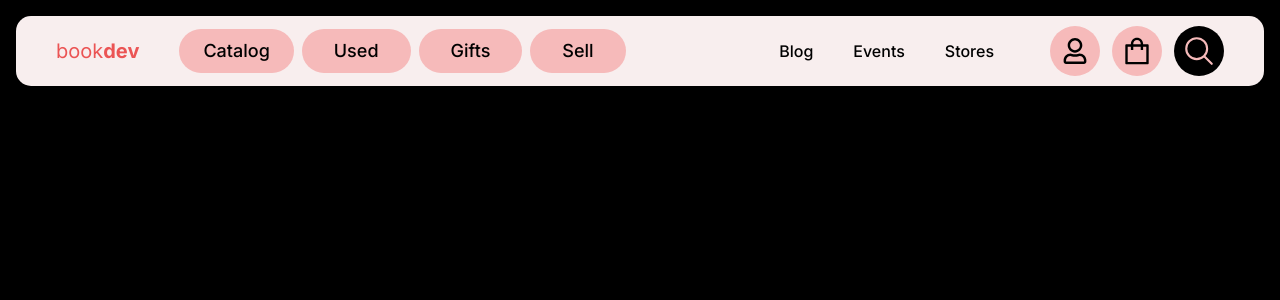
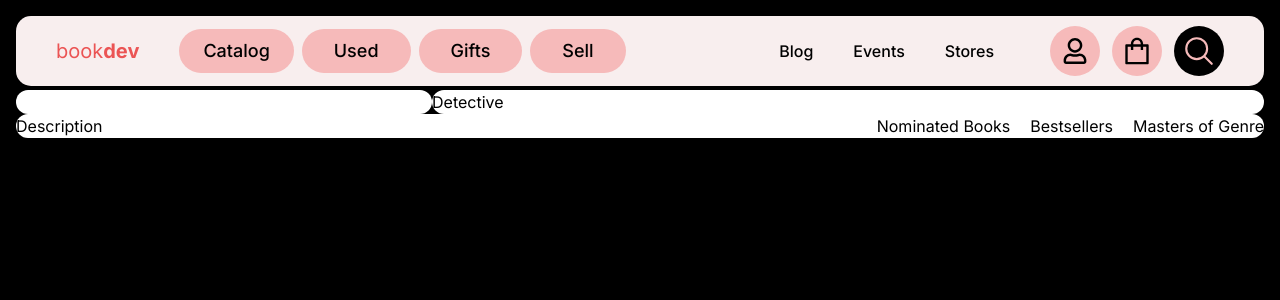
Before and after one commit to denimozh/bookdev, a Next.js app: page /product/1 in a window 1280 px wide. Shown: the top 300 px of the page. Built offline with nearby package versions, Linux system fonts and the light colour scheme.

Commit message:
Error with Visual Studio Code

```diff
--- a/src/app/product/[id]/page.tsx
+++ b/src/app/product/[id]/page.tsx
@@ -4,12 +4,12 @@ import { IoStarSharp } from "react-icons/io5";
 
 const page = () => {
   return (
-    <div>
+    <div className='px-4'>
         <div className='flex flex-row'>
-            <div className='flex basis-1/3'>
+            <div className='flex basis-1/3 bg-white rounded-[20px]'>
 
             </div>
-            <div className='flex basis-2/3'>
+            <div className='flex basis-2/3 bg-white rounded-[20px]'>
                 <div className='flex justify-between'>
                     Detective
                     <div className='flex flex-row'>
@@ -21,8 +21,25 @@ const page = () => {
         <Marquee>
 
         </Marquee>
-        <div>
+        <div className='flex flex-col bg-white rounded-[20px]'>
+            <div className='flex flex-row justify-between'>
+                <div>
+                    <p>Description</p>
+                </div>
+                <div className='flex flex-row gap-5'>
+                    <p>Nominated Books</p>
+                    <p>Bestsellers</p>
+                    <p>Masters of Genre</p>
+                </div>
+            </div>
+            <div>
+                <div>
 
+                </div>
+                <div>
+
+                </div>
+            </div>
         </div>
         <div>
             <div>
```
